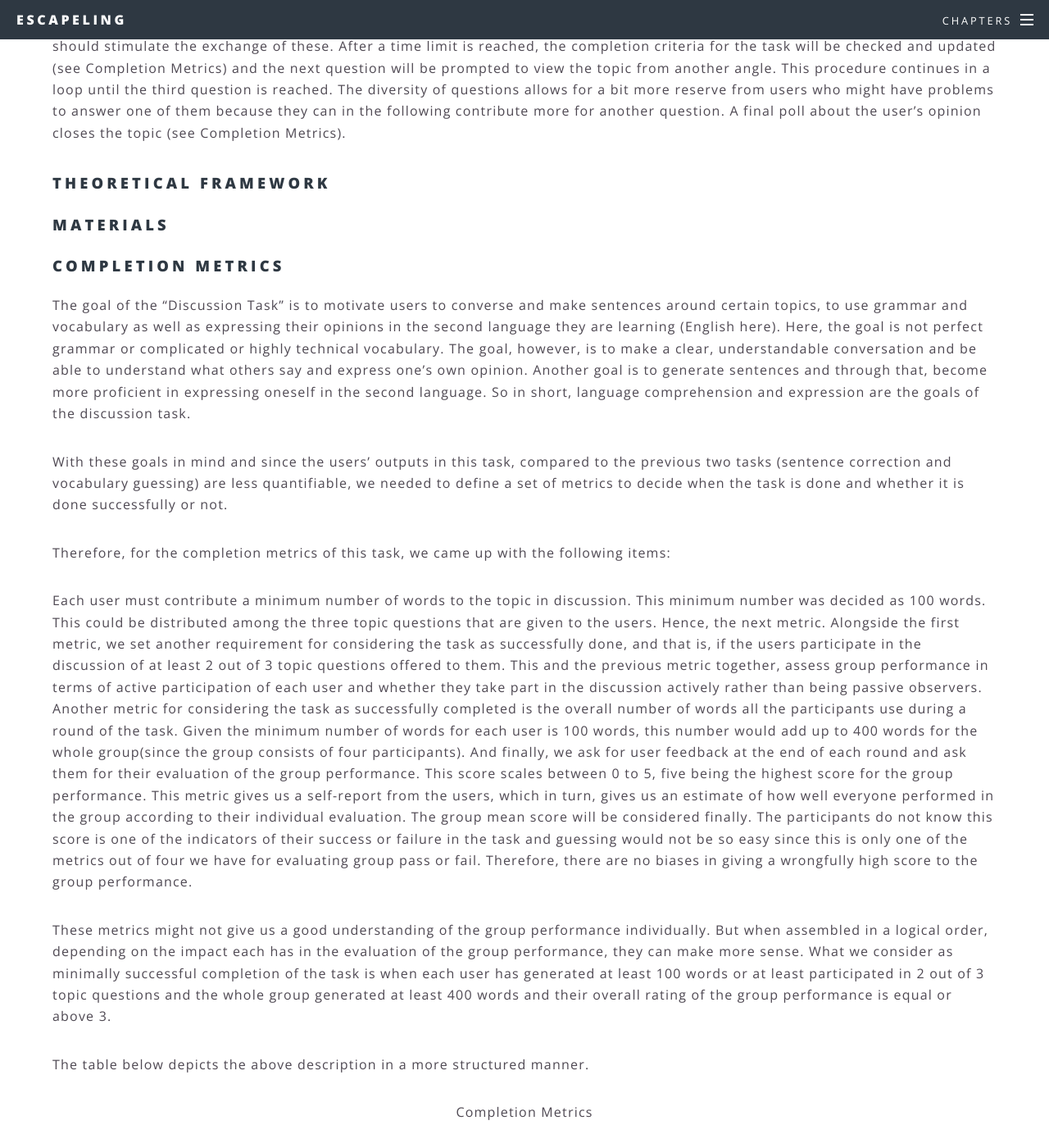
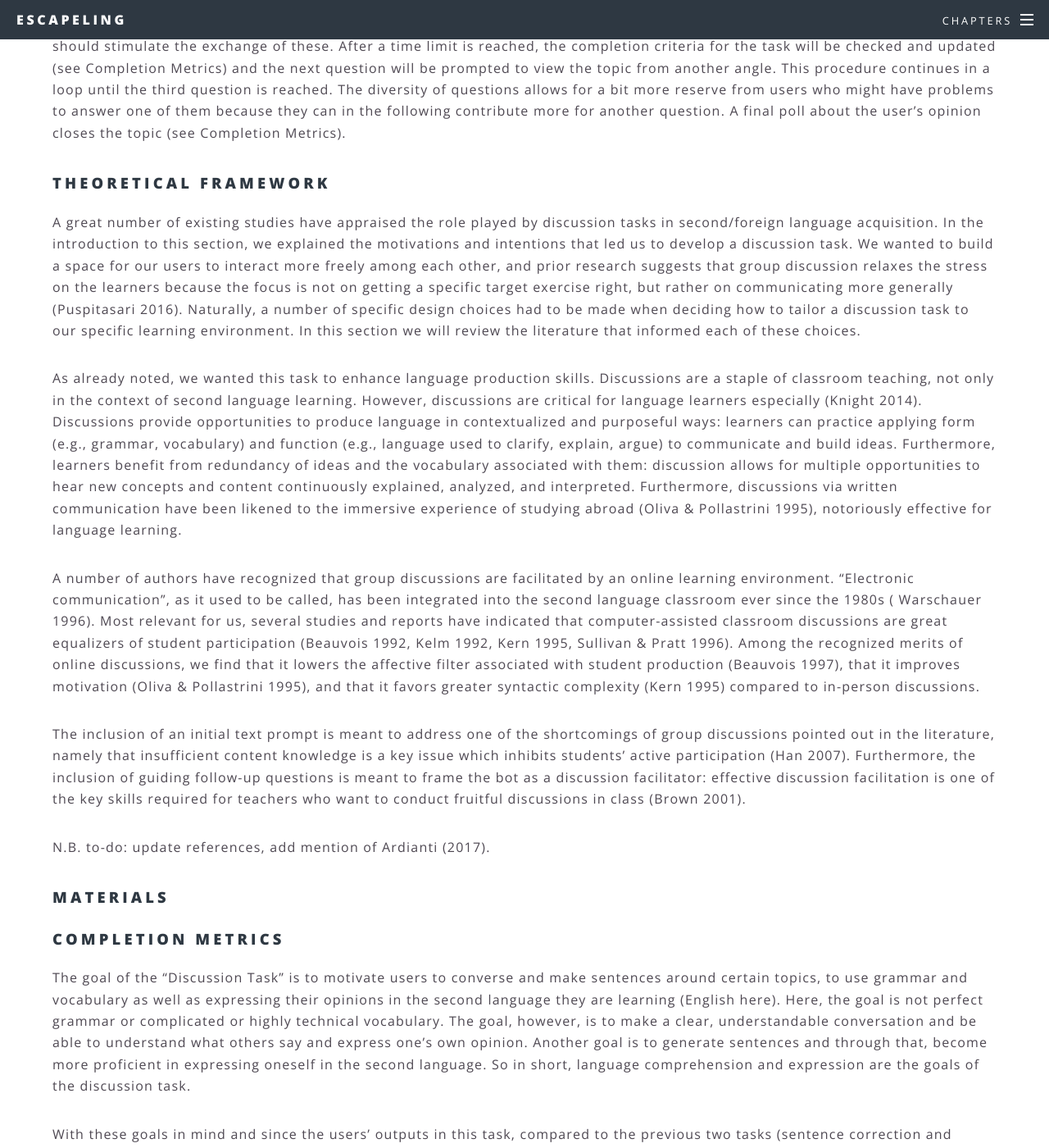
Before and after one commit to ALLUOS/ALLUOS.github.io, a Jekyll site: the page built from _posts/2020-05-03-design.md, in a window 1280 px wide and 1400 px high, scrolled down 8380 px. Shown: the whole window at 82% size. Built offline with Jekyll 4.4.1, drawn with Linux system fonts in a browser that asks for light colours.

Commit message:
add section: theoretical framework

```diff
--- a/_posts/2020-05-03-design.md
+++ b/_posts/2020-05-03-design.md
@@ -129,6 +129,16 @@ A final poll about the user’s opinion closes the topic (see Completion Metrics
 
 ### Theoretical framework
 
+A great number of existing studies have appraised the role played by discussion tasks in second/foreign language acquisition. In the introduction to this section, we explained the motivations and intentions that led us to develop a discussion task. We wanted to build a space for our users to interact more freely among each other, and prior research suggests that group discussion relaxes the stress on the learners because the focus is not on getting a specific target exercise right, but rather on communicating more generally (Puspitasari 2016). Naturally, a number of specific design choices had to be made when deciding how to tailor a discussion task to our specific learning environment. In this section we will review the literature that informed each of these choices.
+
+As already noted, we wanted this task to enhance language production skills. Discussions are a staple of classroom teaching, not only in the context of second language learning. However, discussions are critical for language learners especially (Knight 2014). Discussions provide opportunities to produce language in contextualized and purposeful ways: learners can practice applying form (e.g., grammar, vocabulary) and function (e.g., language used to clarify, explain, argue) to communicate and build ideas. Furthermore, learners benefit from redundancy of ideas and the vocabulary associated with them: discussion allows for multiple opportunities to hear new concepts and content continuously explained, analyzed, and interpreted. Furthermore, discussions via written communication have been likened to the immersive experience of studying abroad (Oliva & Pollastrini 1995), notoriously effective for language learning.
+
+A number of authors have recognized that group discussions are facilitated by an online learning environment. “Electronic communication”, as it used to be called, has been integrated into the second language classroom ever since the 1980s ( Warschauer 1996). Most relevant for us, several studies and reports have indicated that computer-assisted classroom discussions are great equalizers of student participation (Beauvois 1992, Kelm 1992, Kern 1995, Sullivan & Pratt 1996). Among the recognized merits of online discussions, we find that it lowers the  affective filter associated with student production (Beauvois 1997), that it improves motivation (Oliva & Pollastrini 1995), and that it favors greater syntactic complexity (Kern 1995) compared to in-person discussions.
+
+The inclusion of an initial text prompt is meant to address one of the shortcomings of group discussions pointed out in the literature, namely that insufficient content knowledge is a key issue which inhibits students’ active participation (Han 2007). Furthermore, the inclusion of guiding follow-up questions is meant to frame the bot as a discussion facilitator: effective discussion facilitation is one of the key skills required for teachers who want to conduct fruitful discussions in class (Brown 2001).
+
+N.B. to-do: update references, add mention of Ardianti (2017).
+
 ### Materials
 
 ### Completion Metrics
```
